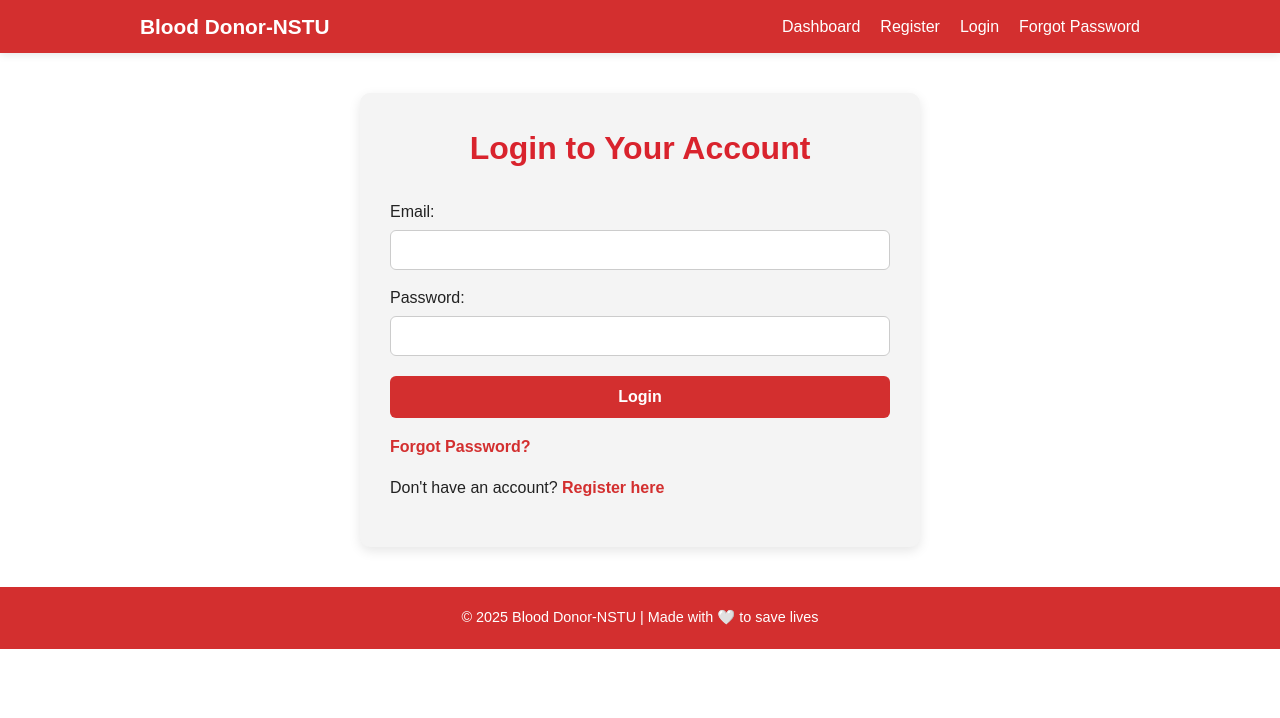
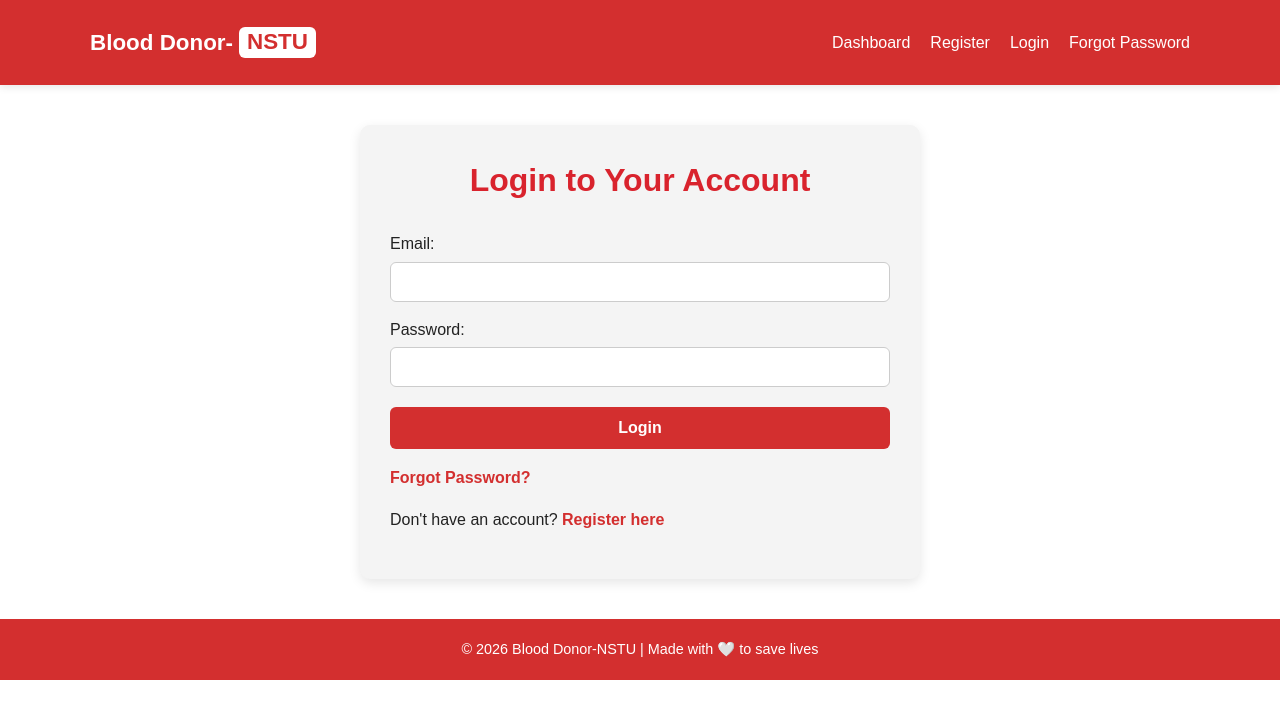
Before and after one commit to sagorroy2003/Blood-Donor-Connector-Platform-University-Project, a plain HTML site: page Frontend/login.html in a window 1280 px wide. Drawn offline with Linux system fonts and the light colour scheme.

Commit message:
Refactor HTML structure and update footer year across multiple pages; enhance navbar styling for better layout and branding.

```diff
--- a/Frontend/login.html
+++ b/Frontend/login.html
@@ -11,10 +11,13 @@
 </head>
 
 <body>
-    <header>
+<header>
         <nav class="navbar">
-            <div class="logo"><a href="dashboard.html"> Blood
-                    Donor-NSTU</a></div>
+            <div class="logo">
+                <a href="dashboard.html">
+                    Blood Donor-<span class="nstu-box">NSTU</span>
+                </a>
+            </div>
             <ul class="nav-links">
                 <li><a href="dashboard.html">Dashboard</a></li>
                 <li><a href="register.html">Register</a></li>
@@ -50,7 +53,7 @@
     </div>
 
     <footer>
-        <p>© 2025 Blood Donor-NSTU | Made with 🤍 to save lives</p>
+        <p>© 2026 Blood Donor-NSTU | Made with 🤍 to save lives</p>
     </footer>
 
     <script>
--- a/Frontend/style.css
+++ b/Frontend/style.css
@@ -27,20 +27,36 @@ header {
 }
 
 .navbar {
-    max-width: 1000px;
+    max-width: 1100px; /* Increased slightly for a better laptop look */
     margin: auto;
     display: flex;
     justify-content: space-between;
     align-items: center;
     padding: 0 20px;
+    height: 65px; /* Fixed height prevents the layout from feeling "messy" */
 }
 
 .logo a {
     color: var(--light);
     text-decoration: none;
     font-weight: bold;
-    font-size: 1.3rem;
+    font-size: 1.4rem;
+    display: flex;
+    align-items: center;
     transition: 0.3s;
+    white-space: nowrap; /* Forces the entire brand name to stay on one line */
+}
+
+/* This creates the white highlight box for NSTU */
+.nstu-box {
+    background-color: white;
+    color: var(--primary); /* Makes the text red inside the white box */
+    padding: 2px 8px;
+    border-radius: 6px;    /* Smooth rounded corners */
+    margin-left: 6px;      /* Gap between "Donor-" and "NSTU" */
+    display: inline-block;
+    line-height: 1.2;
+    font-weight: 800;      /* Extra bold for the box text */
 }
 
 .logo a:hover {
```
Also changed, not shown: Frontend/check-email.html (+3 -3 lines), Frontend/dashboard.html (+3 -2 lines), Frontend/forgot-password.html (+3 -3 lines), Frontend/register.html (+3 -3 lines), Frontend/reset-password.html (+3 -3 lines), Frontend/verify-email.html (+3 -3 lines).
